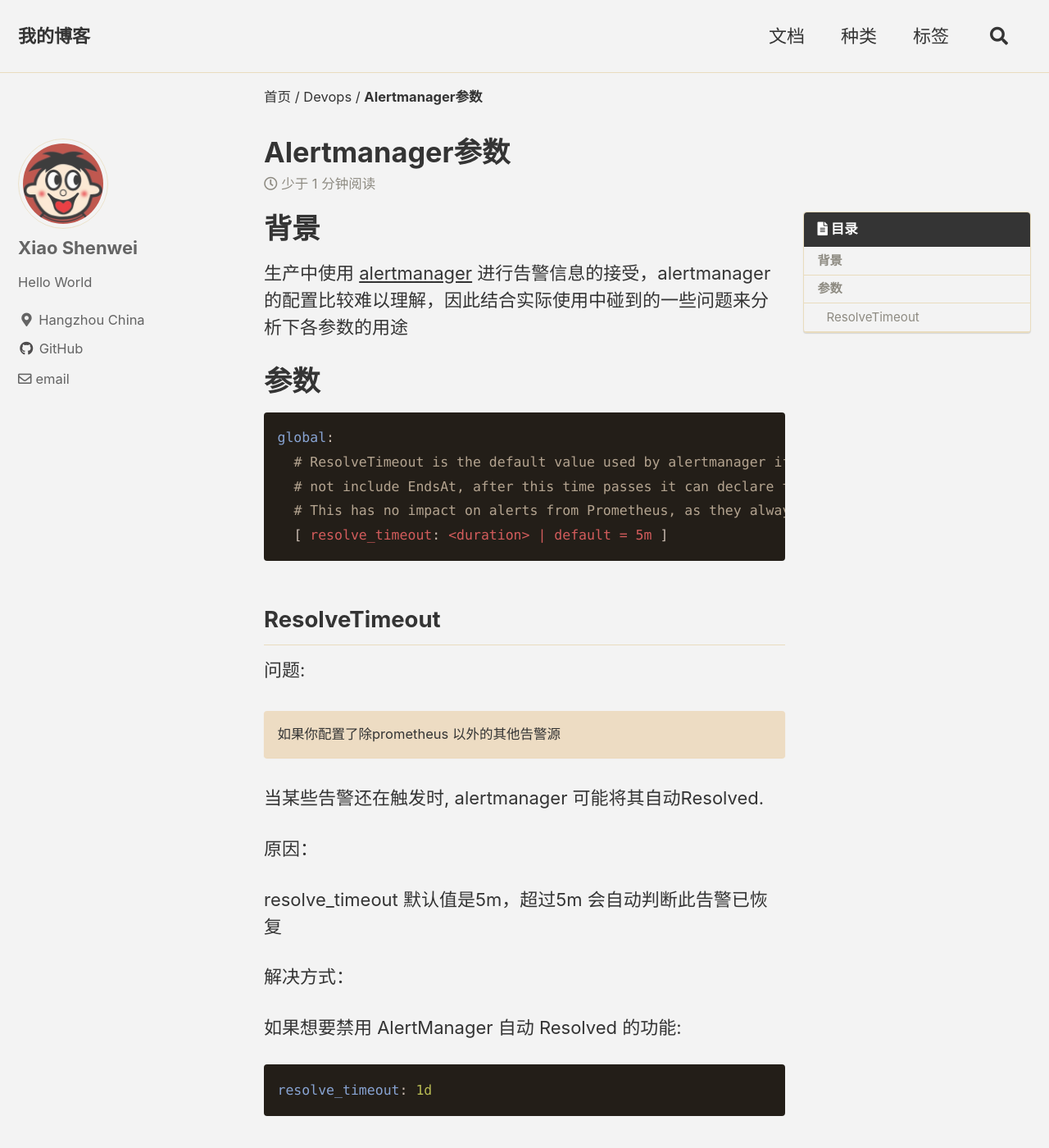
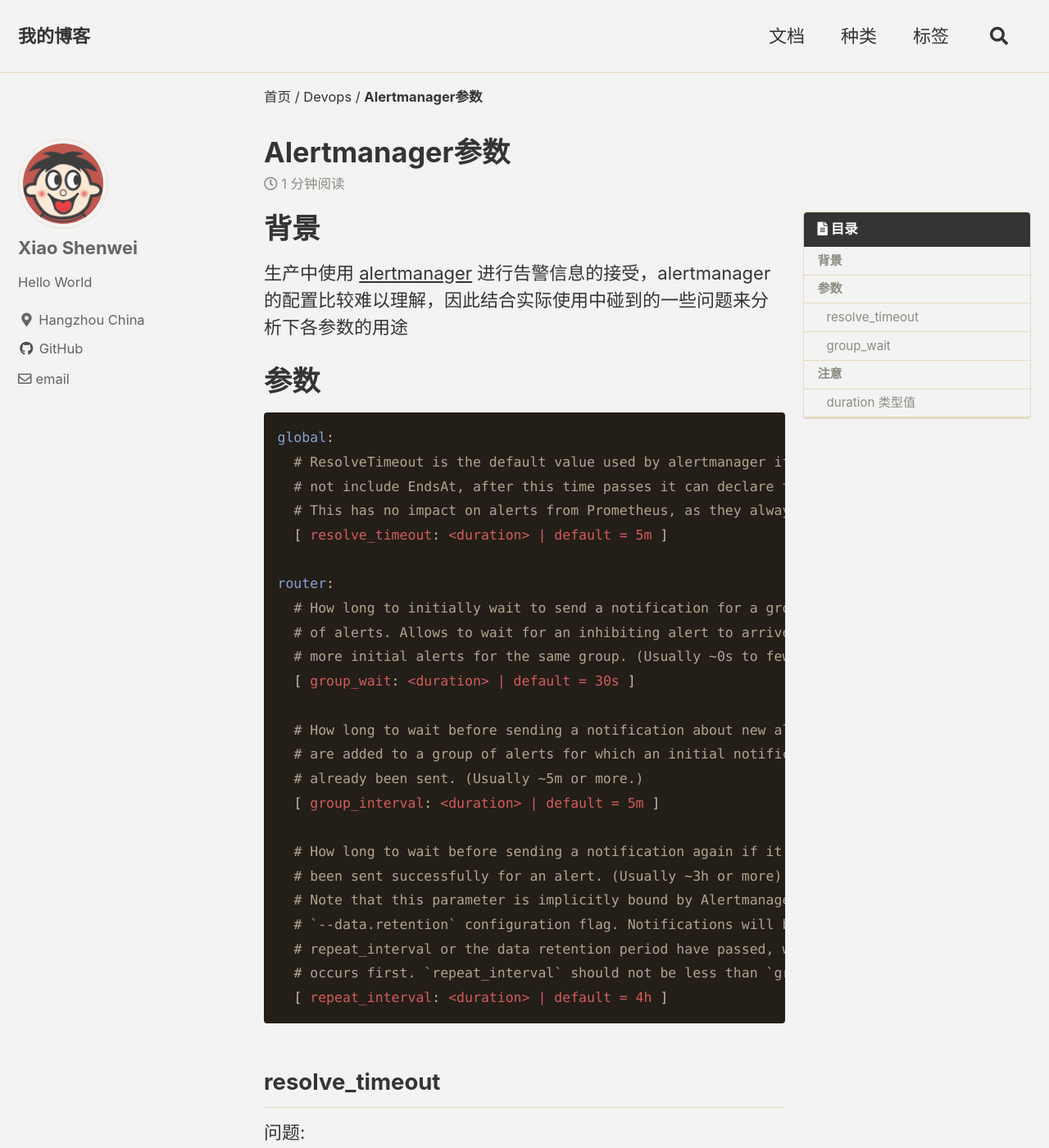
Before and after one commit to xiaoshenwei/xiaoshenwei.github.io, a Jekyll site: the page built from _posts/2023-12-13-alertmanager.md, in a window 1280 px wide and 1400 px high. Shown: the whole window at 82% size. Built offline with Jekyll 4.4.1, drawn with Linux system fonts in a browser that asks for light colours; cached includes are drawn as plain includes; comment, search, counter and statistics services are not loaded; some of the changed text lies outside the part shown.

Commit message:
every day push

````diff
--- a/_posts/2023-12-13-alertmanager.md
+++ b/_posts/2023-12-13-alertmanager.md
@@ -20,9 +20,28 @@ global:
   # not include EndsAt, after this time passes it can declare the alert as resolved if it has not been updated.
   # This has no impact on alerts from Prometheus, as they always include EndsAt.
   [ resolve_timeout: <duration> | default = 5m ]
+
+router:
+  # How long to initially wait to send a notification for a group
+  # of alerts. Allows to wait for an inhibiting alert to arrive or collect
+  # more initial alerts for the same group. (Usually ~0s to few minutes.)
+  [ group_wait: <duration> | default = 30s ]
+
+  # How long to wait before sending a notification about new alerts that
+  # are added to a group of alerts for which an initial notification has
+  # already been sent. (Usually ~5m or more.)
+  [ group_interval: <duration> | default = 5m ]
+
+  # How long to wait before sending a notification again if it has already
+  # been sent successfully for an alert. (Usually ~3h or more).
+  # Note that this parameter is implicitly bound by Alertmanager's
+  # `--data.retention` configuration flag. Notifications will be resent after either
+  # repeat_interval or the data retention period have passed, whichever
+  # occurs first. `repeat_interval` should not be less than `group_interval`.
+  [ repeat_interval: <duration> | default = 4h ]
 ```
 
-## ResolveTimeout
+## resolve_timeout
 
 问题:
 
@@ -40,3 +59,11 @@ resolve_timeout 默认值是5m，超过5m 会自动判断此告警已恢复
 ```yaml
 resolve_timeout: 1d
 ```
+
+## group_wait
+
+# 注意
+## duration 类型值
+
+[类型要求](https://prometheus.io/docs/alerting/latest/configuration/#duration)
+[校验规则](https://github.com/prometheus/common/blob/main/model/time.go#L204)
````
